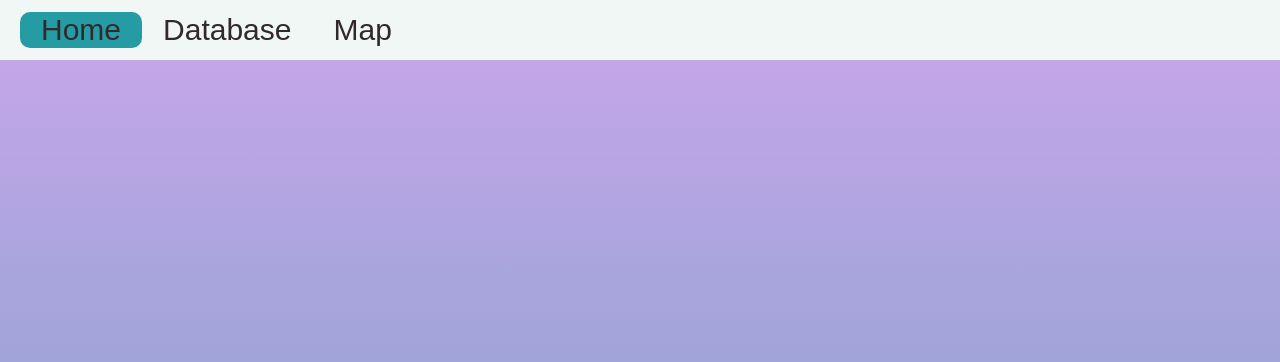
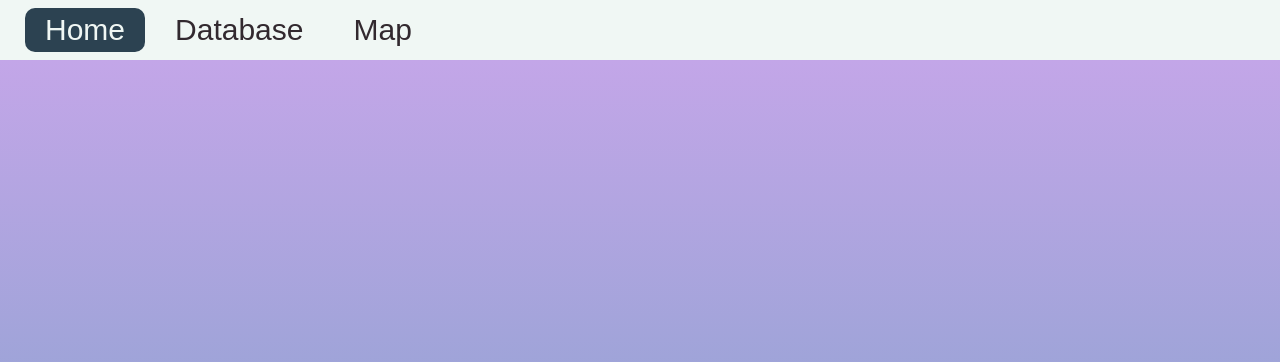
Before and after one commit to travis-dao/University-Database, a Flask app: page / in a window 1280 px wide. Shown: the top 362 px of the page. Run offline with Flask 3, Linux system fonts and the light colour scheme; parts of the project's set-up code (start-up, migrations or seed data) failed here and were passed over.

Commit message:
reverted to original + visual fix

```diff
--- a/static/database.js
+++ b/static/database.js
@@ -7,7 +7,7 @@ var init = false;
 
 function displayInfo(event) {
     event.preventDefault();
-    fetch('http://uni-database.herokuapp.com/api/database', {
+    fetch('http://127.0.0.1:5000/api/database', {
         method: 'POST',
         body: new FormData(document.getElementById('database-form'))
     })
--- a/static/map.js
+++ b/static/map.js
@@ -10,7 +10,7 @@ map.addLayer(layer);
 window.onload = function plotPoints(event) {
     event.preventDefault();
 
-    fetch('http://uni-database.herokuapp.com/api/filter', {
+    fetch('http://127.0.0.1:5000/api/filter', {
         method: 'POST'
     })
         .then(response => response.json())
--- a/static/styles.css
+++ b/static/styles.css
@@ -41,7 +41,8 @@ input::-webkit-inner-spin-button {
     border: none;
     background-color: transparent;
     display: inline;
-    margin: 0 0.5em;
+    margin: 0 5px;
+    padding: 5px 20px;
 }
 
 .nav-bar form:first-of-type {
@@ -52,13 +53,14 @@ input::-webkit-inner-spin-button {
     color: var(--black-light);
 }
 
-#current-page {
-    background-color: var(--secondary);
+#current-page button {
+    background-color: var(--accent);
+    color: var(--white);
     border-radius: 10px;
 }
 
 #current-page button:hover {
-    color: var(--white);
+    color: var(--primary);
 }
 
 /* ----------------------- homepage ----------------------- */
```
Also changed, not shown: 1 other file.
